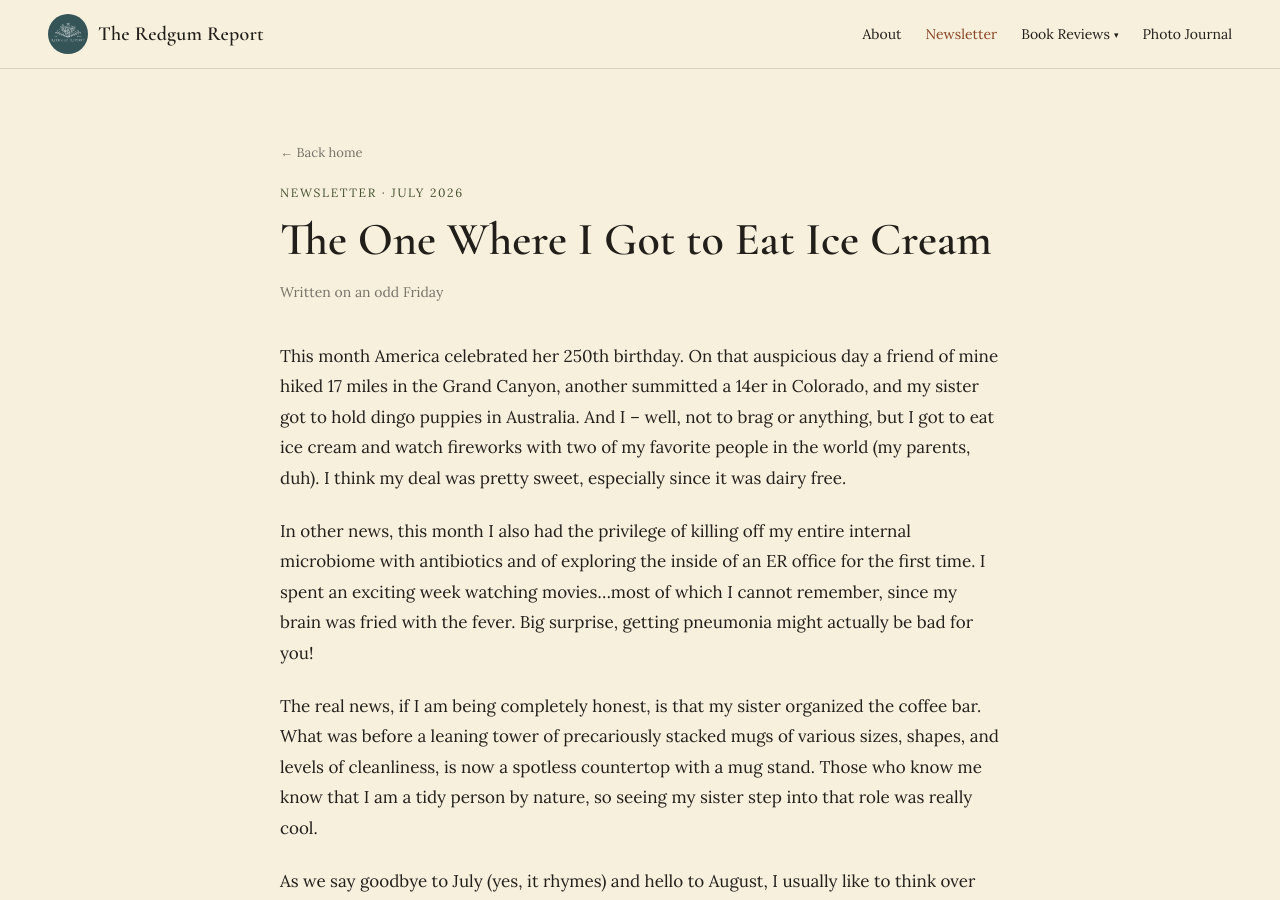
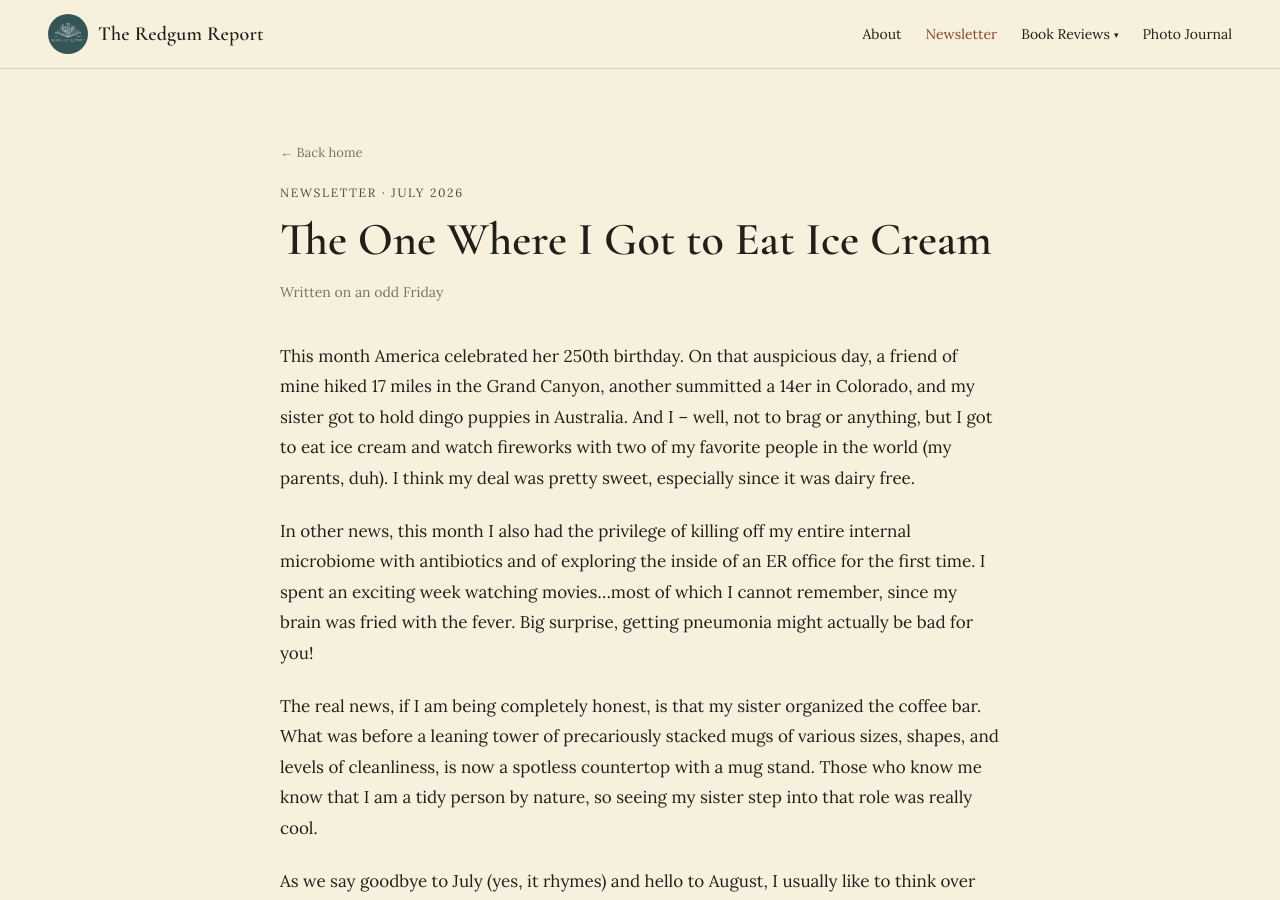
Before and after one commit to emilierezendes-sudo/The-Redgum-Report, a Jekyll site: the page built from newsletter-post.md, in a window 1280 px wide and 900 px high. Built offline with Jekyll 4.4.1, drawn with Linux system fonts in a browser that asks for light colours.

```diff
--- a/newsletter-post.md
+++ b/newsletter-post.md
@@ -6,7 +6,7 @@ byline: Written on an odd Friday
 topics: [America's 250th, Getting Sick, Looking Forwards]
 ---
 
-This month America celebrated her 250th birthday. On that auspicious day a friend of mine hiked 17 miles in the Grand Canyon, another summitted a 14er in Colorado, and my sister got to hold dingo puppies in Australia. And I – well, not to brag or anything, but I got to eat ice cream and watch fireworks with two of my favorite people in the world (my parents, duh). I think my deal was pretty sweet, especially since it was dairy free.
+This month America celebrated her 250th birthday. On that auspicious day, a friend of mine hiked 17 miles in the Grand Canyon, another summitted a 14er in Colorado, and my sister got to hold dingo puppies in Australia. And I – well, not to brag or anything, but I got to eat ice cream and watch fireworks with two of my favorite people in the world (my parents, duh). I think my deal was pretty sweet, especially since it was dairy free.
 
 In other news, this month I also had the privilege of killing off my entire internal microbiome with antibiotics and of exploring the inside of an ER office for the first time. I spent an exciting week watching movies…most of which I cannot remember, since my brain was fried with the fever. Big surprise, getting pneumonia might actually be bad for you!
 
```
